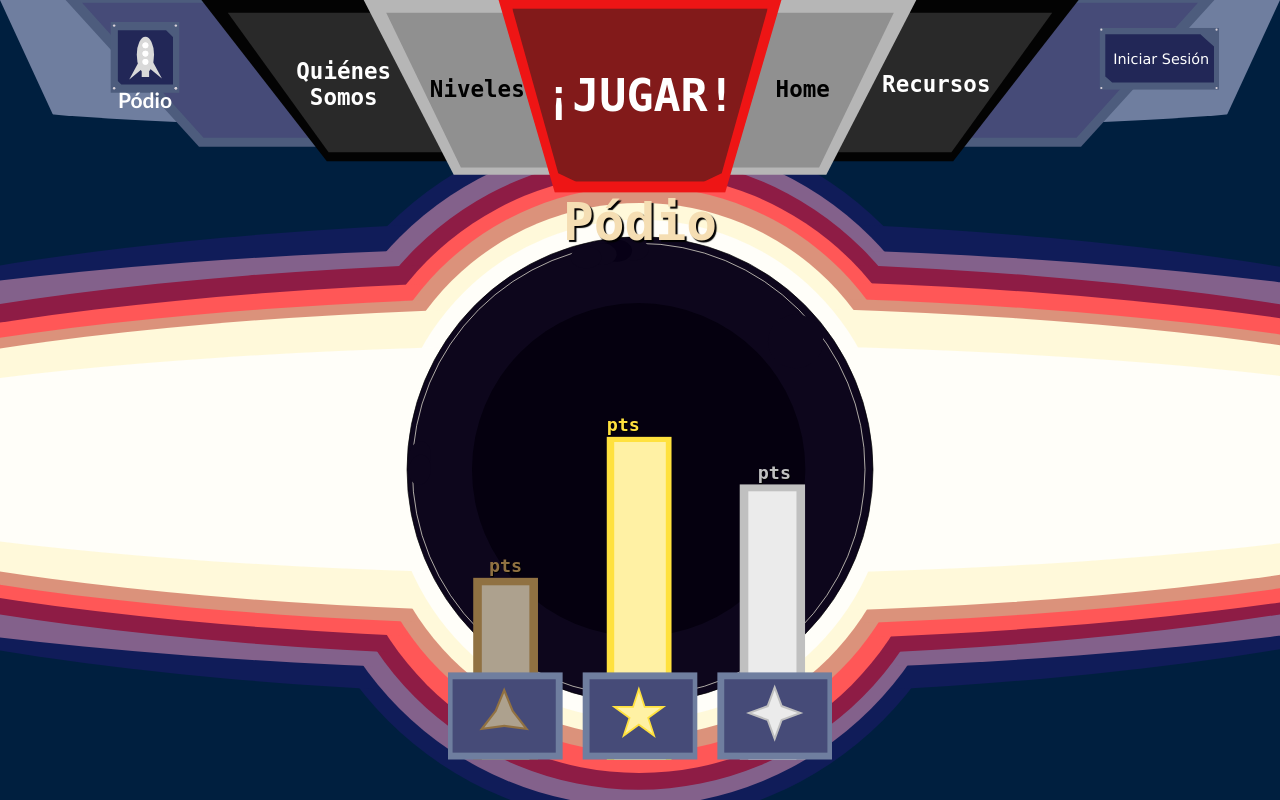
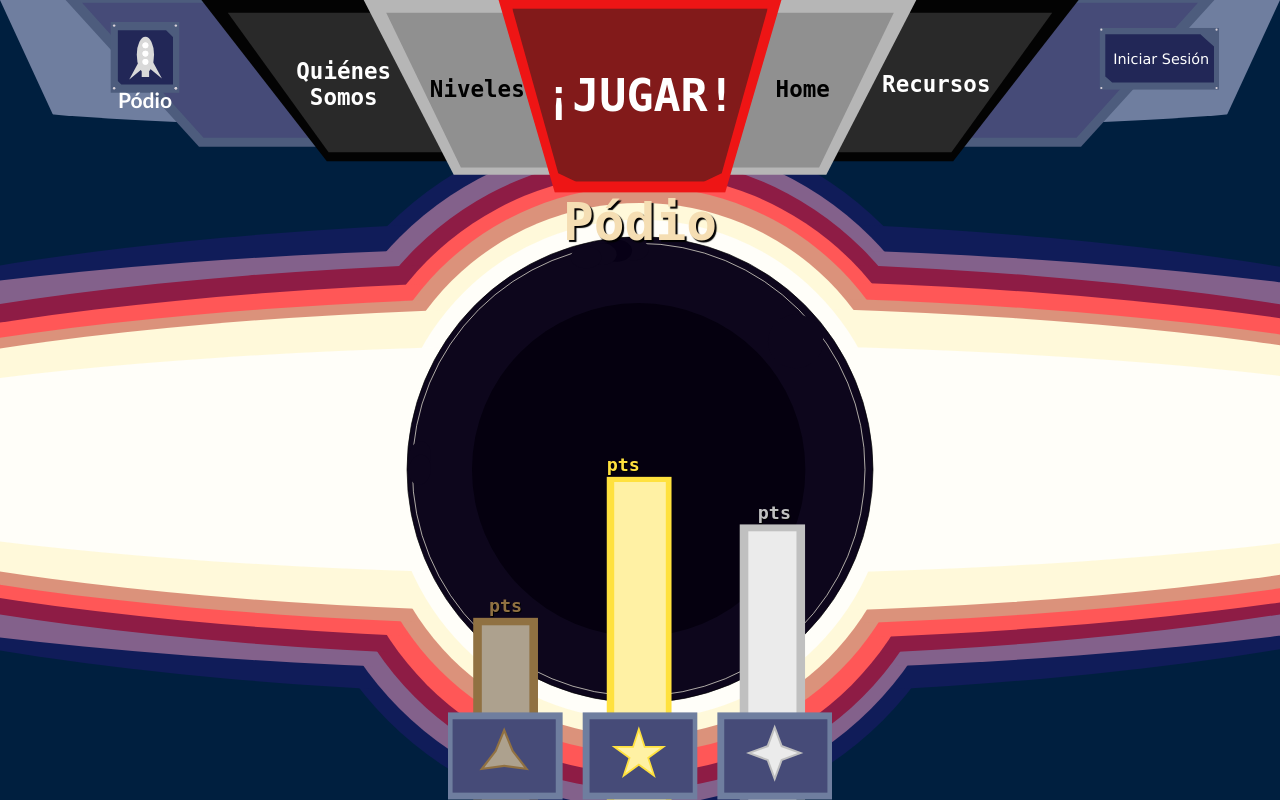
Before and after one commit to GioVWF/SpaceUc, a Django app: template templates/podium.html in a window 1280 px wide. Run offline with Django 4.2, Linux system fonts and the light colour scheme; the template is opened without the code that fills it, so the values that code supplies are empty.

Commit message:
Podium position changed!

```diff
--- a/static/main/css/podium.css
+++ b/static/main/css/podium.css
@@ -35,7 +35,7 @@ main{
     position: absolute;
     width: 30%;
     min-width: 350px;
-    bottom: 5vh;
+    bottom: 0;
 }
 
 .text_podium{
```
